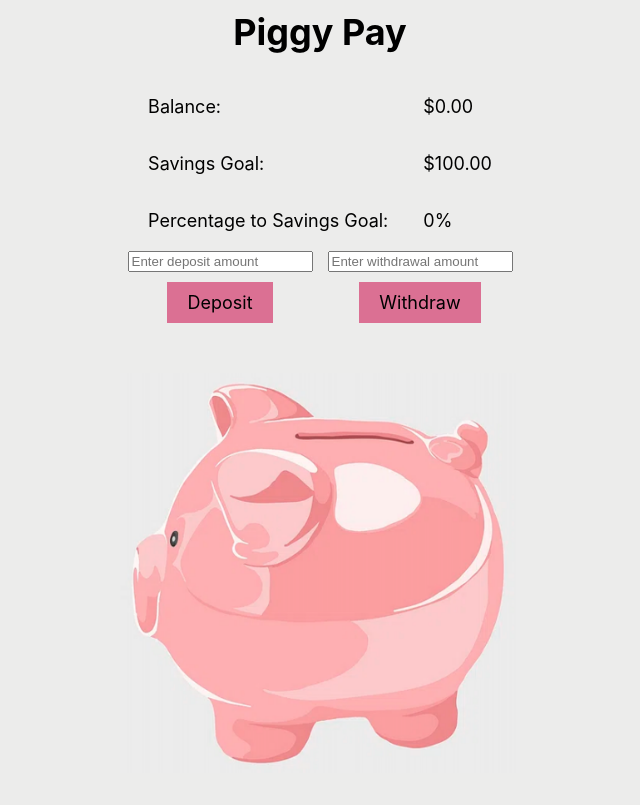
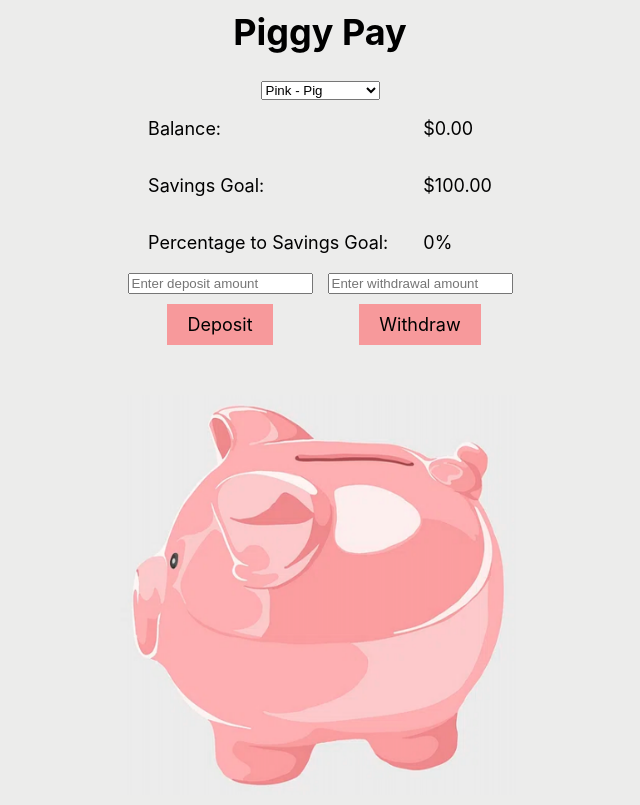
Before and after one commit to nikgiuliani/piggybank-405, a React (Create React App) app: page / in a window 1280 px wide. Shown: the whole page, without its empty margins (320-960 px from the left). Built offline with nearby package versions, Linux system fonts and the light colour scheme.

Commit message:
change colors and animals

```diff
--- a/src/App.css
+++ b/src/App.css
@@ -9,8 +9,8 @@ body {
   margin-top: -10px;
 }
 
-button {
-  background-color: palevioletred; /* pink button background color */
+button.pink {
+  background-color: #f7999b; /* pink button background color */
   color: black; /* black text on buttons */
   font-size: 18px;
   border: none;
@@ -24,8 +24,46 @@ button {
   font-size: min(18px, 5vw);
 }
 
-button:hover {
-  background-color: pink; /* Lighter pink on hover */
+button.pink:hover {
+  background-color: #fbc8c9; /* Lighter pink on hover */
+}
+
+button.teal {
+  background-color: #b4dbcb; /* pink button background color */
+  color: black; /* black text on buttons */
+  font-size: 18px;
+  border: none;
+  padding: 10px 20px;
+  margin: 10px;
+  cursor: pointer;
+  transition: background-color 0.3s;
+  font-family: -apple-system, BlinkMacSystemFont, "Segoe UI", "Roboto", "Oxygen",
+    "Ubuntu", "Cantarell", "Fira Sans", "Droid Sans", "Helvetica Neue",
+    sans-serif;
+  font-size: min(18px, 5vw);
+}
+
+button.teal:hover {
+  background-color: #185683; /* Lighter pink on hover */
+}
+
+button.purple {
+  background-color: #aa96ac; /* pink button background color */
+  color: black; /* black text on buttons */
+  font-size: 18px;
+  border: none;
+  padding: 10px 20px;
+  margin: 10px;
+  cursor: pointer;
+  transition: background-color 0.3s;
+  font-family: -apple-system, BlinkMacSystemFont, "Segoe UI", "Roboto", "Oxygen",
+    "Ubuntu", "Cantarell", "Fira Sans", "Droid Sans", "Helvetica Neue",
+    sans-serif;
+  font-size: min(18px, 5vw);
+}
+
+button.purple:hover {
+  background-color: #dabab9; /* Lighter pink on hover */
 }
 
 .piggy {
@@ -33,6 +71,28 @@ button:hover {
   height: min(400px, 64vw);
 }
 .piggy-container {
+  display: flex;
+  justify-content: center;
+  align-items: center;
+  margin-top: -170px;
+}
+
+.unicorn {
+  width: min(400px, 64vw);
+  height: min(400px, 64vw);
+}
+.unicorn-container {
+  display: flex;
+  justify-content: center;
+  align-items: center;
+  margin-top: -170px;
+}
+
+.dinosaur {
+  width: min(400px, 64vw);
+  height: min(400px, 64vw);
+}
+.dinosaur-container {
   display: flex;
   justify-content: center;
   align-items: center;
--- a/src/components/PiggyBank.js
+++ b/src/components/PiggyBank.js
@@ -8,6 +8,20 @@ function PiggyBank() {
   const savingsGoal = 100;
   const percentageToGoal = (balance / savingsGoal) * 100;
   const isMobile = window.innerWidth <= 768;
+
+  // define default color scheme and animal
+  const [selectedColor, setSelectedColor] = useState("pink");
+  const [selectedAnimal, setSelectedAnimal] = useState("pig");
+
+  // Function to handle color and animal selection
+  const handleColorAnimalChange = (event) => {
+    const value = event.target.value;
+    if (value.includes(" - ")) {
+      const [color, animal] = value.split(" - ");
+      setSelectedColor(color);
+      setSelectedAnimal(animal);
+    }
+  };
 
   // deposit $
   const deposit = (amount) => {
@@ -41,6 +55,12 @@ function PiggyBank() {
   return (
     <div className="body" style={{ padding: "10px" }}>
       <h1>Piggy Pay</h1>
+      {/* Dropdown to select color and animal */}
+      <select onChange={handleColorAnimalChange}>
+        <option value="pink - pig">Pink - Pig</option>
+        <option value="purple - unicorn">Purple - Unicorn</option>
+        <option value="teal - dinosaur">Teal - Dinosaur</option>
+      </select>
       <div
         style={{
           display: "grid",
@@ -83,7 +103,16 @@ function PiggyBank() {
             onChange={(e) => setIsDepositing(e.target.value)}
           />
           <br></br>
-          <button onClick={() => deposit(parseFloat(isDepositing))}>
+          <button
+            onClick={() => deposit(parseFloat(isDepositing))}
+            className={
+              selectedColor === "pink"
+                ? "pink"
+                : selectedColor === "purple"
+                ? "purple"
+                : "teal"
+            }
+          >
             Deposit
           </button>
         </div>
@@ -96,7 +125,16 @@ function PiggyBank() {
             onChange={(e) => setIsWithdrawing(e.target.value)}
           />
           <br></br>
-          <button onClick={() => withdraw(parseFloat(isWithdrawing))}>
+          <button
+            onClick={() => deposit(parseFloat(isWithdrawing))}
+            className={
+              selectedColor === "pink"
+                ? "pink"
+                : selectedColor === "purple"
+                ? "purple"
+                : "teal"
+            }
+          >
             Withdraw
           </button>
         </div>
@@ -110,8 +148,8 @@ function PiggyBank() {
       </div>
       <div className="piggy-container">
         <img
-          src="pig.png"
-          alt="Pig"
+          src={`${selectedAnimal}.png`} // Change the image based on selectedAnimal
+          alt={selectedAnimal}
           className="piggy"
           height={"50px"}
           width={"50px"}
```
Also changed, not shown: public/dinosaur.png (added), public/unicorn.png (added).
